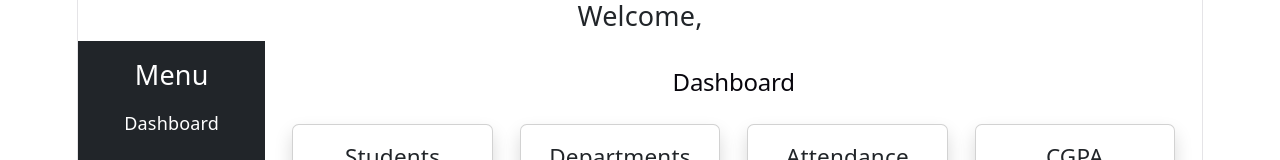
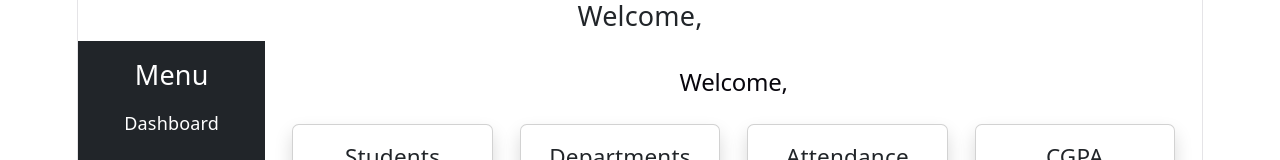
Before and after one commit to pravallika1120/student-management-system, a React app in the folder frontend/: page /dashboard in a window 1280 px wide. Shown: the top 160 px of the page. Built offline with nearby package versions, Linux system fonts and the light colour scheme; the HTML template or start-up script is replaced by a standard one.

Commit message:
Add welcome message to Dashboard
Updated the Dashboard component to display a welcome message with the user's name from local storage.

```diff
--- a/frontend/src/pages/Dashboard.jsx
+++ b/frontend/src/pages/Dashboard.jsx
@@ -14,11 +14,13 @@ function Dashboard() {
             <Sidebar />
           </div>
 
-          <div className="col-md-10 p-4">
+        <div className="col-md-10 p-4">
 
-            <h2>Dashboard</h2>
+    <h2>
+      Welcome, {localStorage.getItem("name")}
+    </h2>
 
-            <div className="row mt-4">
+    <div className="row mt-4">
 
               <div className="col-md-3">
                 <DashboardCard title="Students" value="250" />
```
